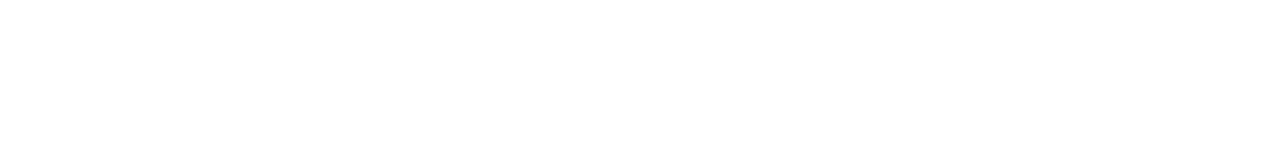
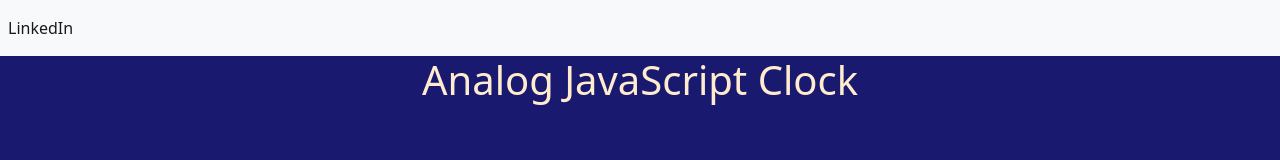
Before and after one commit to Himynameislou/analogclock, a plain HTML site: page index.html in a window 1280 px wide. Drawn offline with nearby package versions, Linux system fonts and the light colour scheme.

Commit message:
Added Main.CSS and began building clock at line 31

```diff
--- a/index.html
+++ b/index.html
@@ -5,11 +5,46 @@
   <meta charset="UTF-8">
   <meta name="viewport" content="width=device-width, initial-scale=1.0">
   <title>Analog Clock</title>
+  <link rel="stylesheet" type="text/css" href="/main.css">
   <link href="https://cdn.jsdelivr.net/npm/bootstrap@5.0.0-beta1/dist/css/bootstrap.min.css" rel="stylesheet"
     integrity="sha384-giJF6kkoqNQ00vy+HMDP7azOuL0xtbfIcaT9wjKHr8RbDVddVHyTfAAsrekwKmP1" crossorigin="anonymous">
 </head>
 
-<body>
+<body id="bodycolor">
+  <nav class="navbar navbar-expand navbar-light bg-light">
+    <div class="nav navbar-nav">
+      <a class="nav-item nav-link active" href="https://www.linkedin.com/in/luis-vegerano/">LinkedIn</a>
+    </div>
+  </nav>
+
+  <div class="container">
+
+    <div class="row">
+      <div class="col">
+        <div class="d-flex justify-content-center">
+          <h1>Analog JavaScript Clock</h1>
+        </div>
+      </div>
+    </div>
+
+    <!-- Clock Assembly -->
+    <div class="clock">
+
+      <div class="hour">
+        <div class="hr" id="hr"></div>
+      </div>
+
+      <div class="min">
+        <div class="mn" id="mn"></div>
+      </div>
+
+      <div class="sec">
+        <div class="sc" id="sc"></div>
+      </div>
+
+    </div>
+
+  </div>
   <script src="https://cdn.jsdelivr.net/npm/bootstrap@5.0.0-beta1/dist/js/bootstrap.bundle.min.js"
     integrity="sha384-ygbV9kiqUc6oa4msXn9868pTtWMgiQaeYH7/t7LECLbyPA2x65Kgf80OJFdroafW" crossorigin="anonymous">
   </script>
--- /dev/null
+++ b/main.css
@@ -0,0 +1,7 @@
+#bodycolor {
+  background-color: midnightblue;
+}
+
+h1 {
+  color: blanchedalmond;
+}
```
Also changed, not shown: 1 other file.
